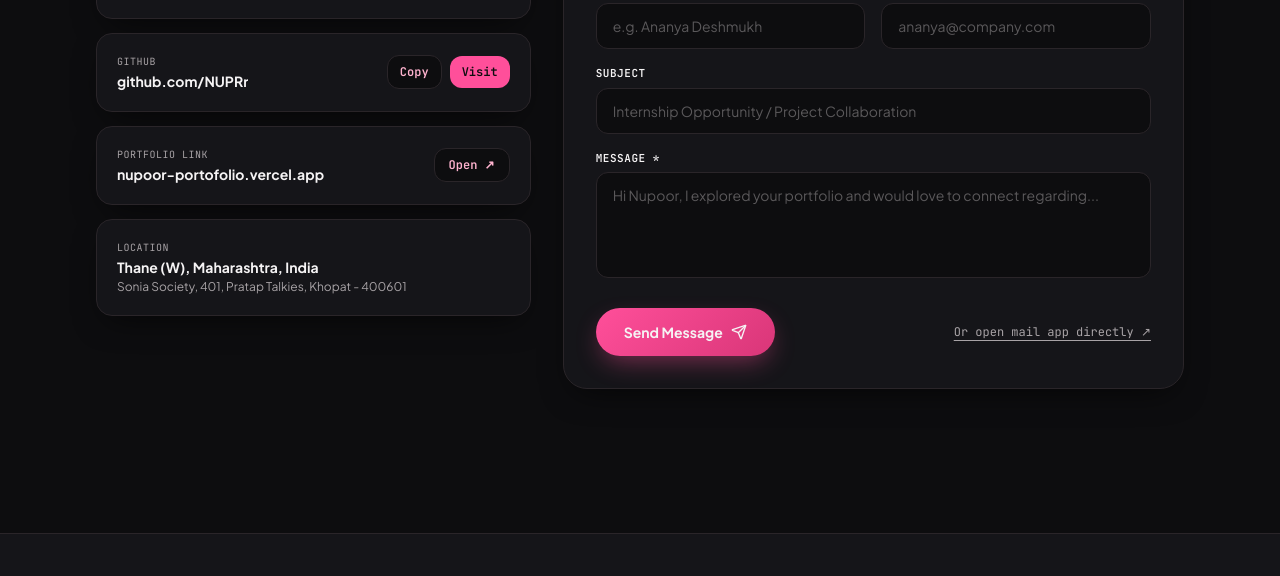
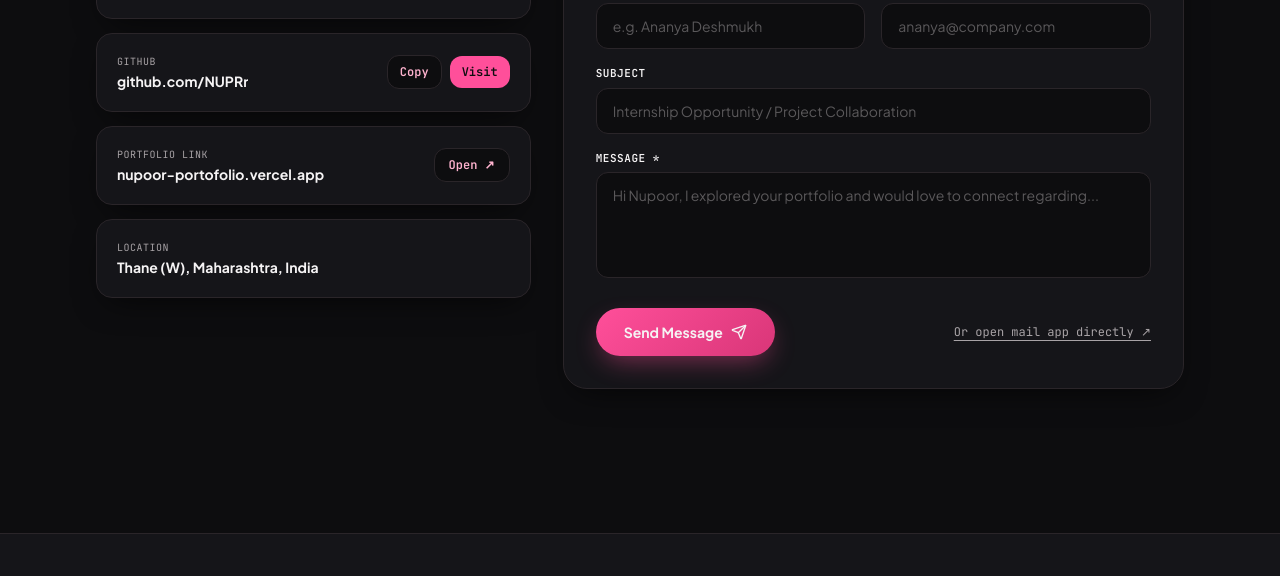
Before and after one commit to NUPRr/My-Engineering-Portfolio, a plain HTML site: page index.html in a window 1280 px wide. Shown: the part 5471-6047 px from the top of the page. Drawn offline with nearby package versions, Linux system fonts and the light colour scheme.

Commit message:
Remove street address from contact section

```diff
--- a/index.html
+++ b/index.html
@@ -1046,7 +1046,7 @@
                     <div class="editorial-card rounded-2xl p-4 sm:p-5">
                         <p class="font-mono text-[10px] uppercase tracking-wider text-mutedGrey">Location</p>
                         <p class="text-sm font-bold text-softWhite mt-0.5">Thane (W), Maharashtra, India</p>
-                        <p class="text-xs text-mutedGrey mt-0.5">Sonia Society, 401, Pratap Talkies, Khopat - 400601</p>
+
                     </div>
 
                 </div>
```
